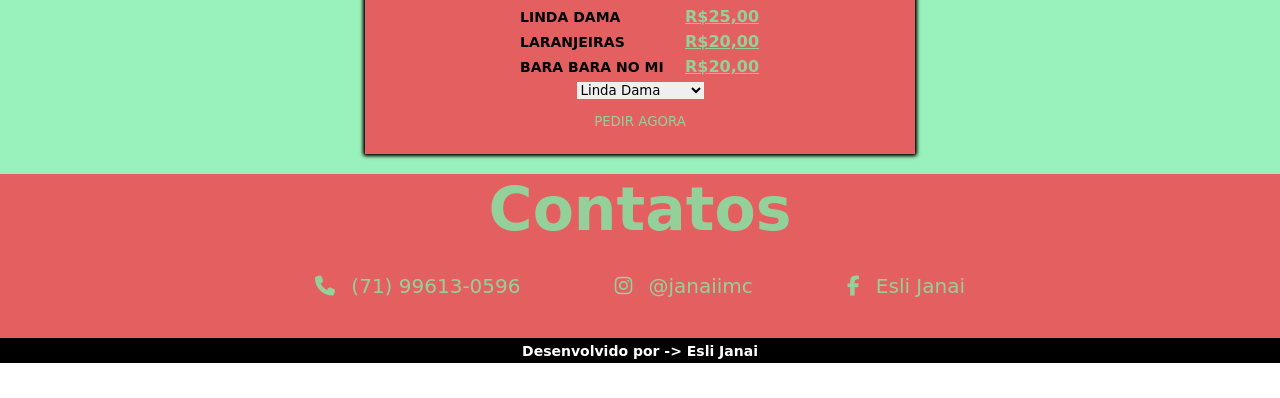
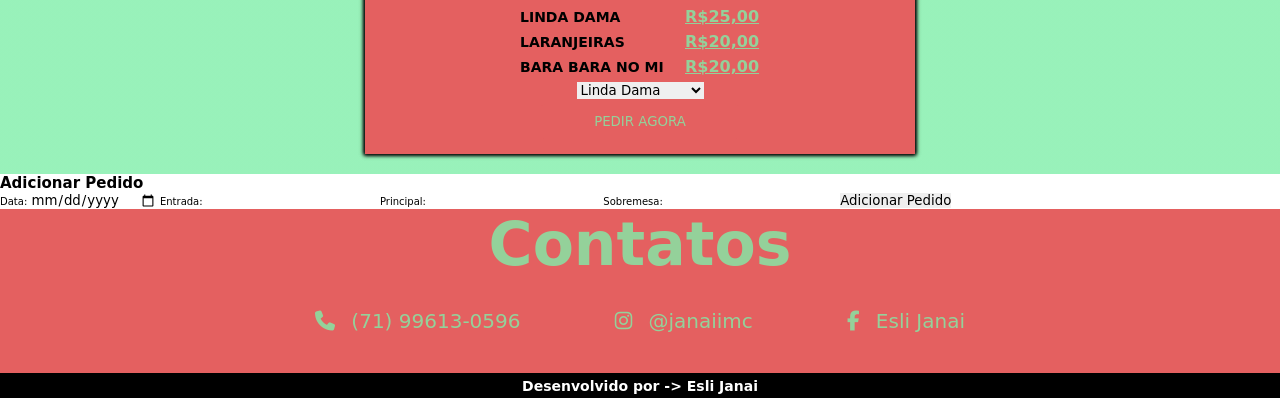
Before and after one commit to yurifr-dev/site-baratie, a plain HTML site: page index.html in a window 1280 px wide. Shown: the part 2119-2517 px from the top of the page. Before the commit the page ends 2482 px from the top, so only its background shows below. Drawn offline with Linux system fonts and the light colour scheme; files whose address does not match are found by name; a web font is replaced by a local one.

Commit message:
Update index.html

```diff
--- a/index.html
+++ b/index.html
@@ -160,6 +160,24 @@
         </div>
     </section>
 
+    <section id="form-pedido">
+  <h2>Adicionar Pedido</h2>
+  <label>Data:</label>
+  <input type="date" id="data" required>
+
+  <!-- Adicione entradas, principal e sobremesa conforme necessário -->
+  <label>Entrada:</label>
+  <input type="text" id="entrada" required>
+
+  <label>Principal:</label>
+  <input type="text" id="principal" required>
+
+  <label>Sobremesa:</label>
+  <input type="text" id="sobremesa" required>
+
+  <button onclick="adicionarPedido()">Adicionar Pedido</button>
+</section>
+
 
 
     <section class="contatos" id="contatos">
```
